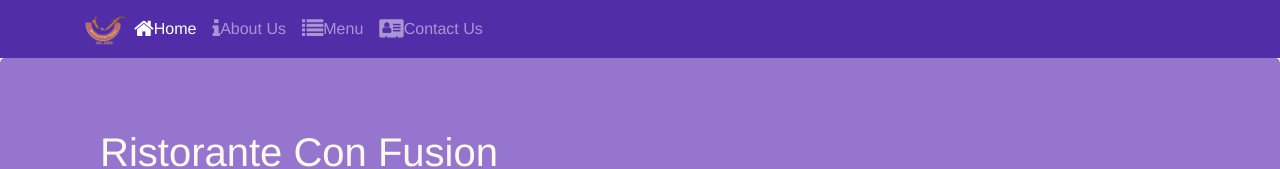
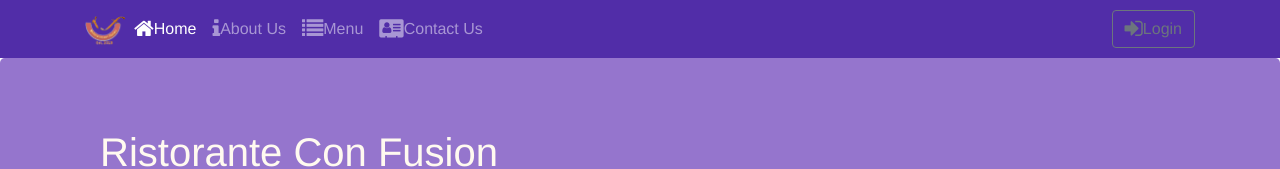
Before and after one commit to swapnilkusumwal/Front-End-Web-Development-with-React, a React (Create React App) app in the folder confusion/: page /home in a window 1280 px wide. Shown: the top 169 px of the page. Built offline with nearby package versions, Linux system fonts and the light colour scheme.

Commit message:
Uncontrolled Forms

```diff
--- a/confusion/src/components/HeaderComponent.js
+++ b/confusion/src/components/HeaderComponent.js
@@ -1,5 +1,6 @@
 import React,{Component} from 'react';
-import { Navbar, NavbarBrand, Jumbotron, Nav,NavbarToggler,Collapse,NavItem } from 'reactstrap';
+import { Navbar, NavbarBrand, Jumbotron, Nav,NavbarToggler,Collapse,NavItem,
+        Modal,Button,ModalHeader,ModalBody, Input , Form,FormGroup,Label} from 'reactstrap';
 import { NavLink } from 'react-router-dom';
 
 class Header extends Component{
@@ -7,15 +8,31 @@
     constructor(props){
         super(props);
         this.state={
-            isNavOpen:false
+            isNavOpen:false,
+            isModalOpen:false
         }
         this.toggleNav= this.toggleNav.bind(this);
+        this.toggleModal= this.toggleModal.bind(this);
+        this.handleLogin= this.handleLogin.bind(this);
     }
 
     toggleNav(){
         this.setState({
             isNavOpen: !this.state.isNavOpen
         });
+    }
+
+    toggleModal(){
+        this.setState({
+            isModalOpen: !this.state.isModalOpen
+        });
+    }
+
+    handleLogin(event){
+        this.toggleModal();
+        alert("Username: "+this.username.value +" Password: " +
+         this.password.value +" Remember: " +this.remember.checked);
+        event.preventDefault();
     }
 
     render(){
@@ -50,6 +67,13 @@
                                 </NavLink>
                             </NavItem>
                         </Nav>
+                        <Nav className="ml-auto" navbar>
+                            <NavItem>
+                                <Button outline onClick={this.toggleModal}>
+                                    <span className="fa fa-sign-in fa-lg"></span>Login
+                                </Button>
+                            </NavItem>
+                        </Nav>
                     </Collapse>
                 </div>
             </Navbar>
@@ -67,6 +91,31 @@
                     </div>
                 </div>
             </Jumbotron>
+            <Modal isOpen={this.state.isModalOpen} toggle={this.toggleModal}>
+                <ModalHeader toggle={this.toggleModal}>Login</ModalHeader>
+                <ModalBody>
+                    <Form onSubmit={this.handleLogin}>
+                        <FormGroup>
+                            <Label htmlFor="username">Username</Label>
+                            <Input type="text" id="username" name="username"
+                            innerRef={(input) => this.username=input}/>
+                        </FormGroup>
+                        <FormGroup>
+                            <Label htmlFor="password">Password</Label>
+                            <Input type="password" id="password" name="password"
+                            innerRef={(input) => this.password=input}/>
+                        </FormGroup>
+                        <FormGroup check>
+                            <Label check>
+                                <Input type="checkbox" name="remember"
+                                innerRef={(input) => this.remember=input}/>
+                                Remember me
+                            </Label>
+                        </FormGroup>
+                        <Button type="submit" value="submit" className="bg-primary">Login</Button>
+                    </Form>
+                </ModalBody>
+            </Modal>
         </React.Fragment>
         );
     }
```
